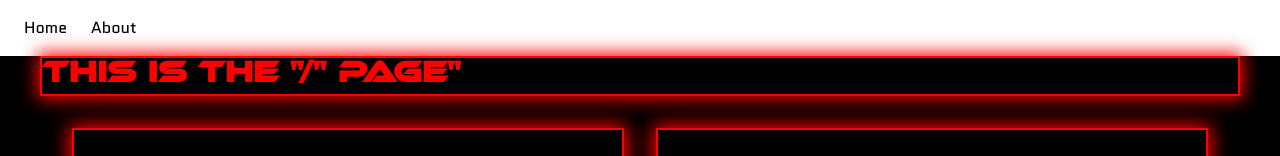
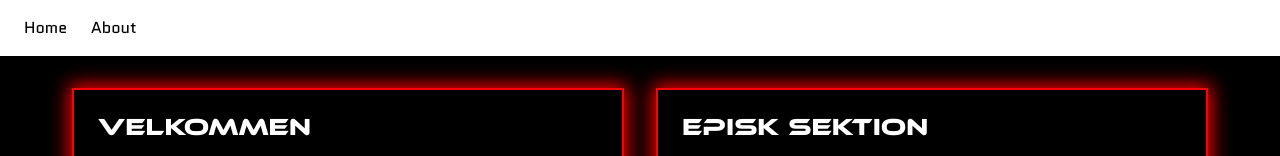
Before and after one commit to Matmil01/laser-game-center, a Nuxt app: page / in a window 1280 px wide. Shown: the top 156 px of the page. Built offline with nearby package versions, Linux system fonts and the light colour scheme; what v-calendar would draw is missing.

Commit message:
fjernede h1er som ikke skulle bruges

```diff
--- a/pages/index.vue
+++ b/pages/index.vue
@@ -1,7 +1,6 @@
 <template>
 <div class="bg-black min-h-screen flex justify-center">
     <div class="w-[1200px] mx-auto">
-        <h1 class="text-3xl font-bold text-neonred border-neon-neonred">This is the "/" page"</h1>
         <TheHero />
         <TheVelkomst />
         <TheFotokarrusel />
```
